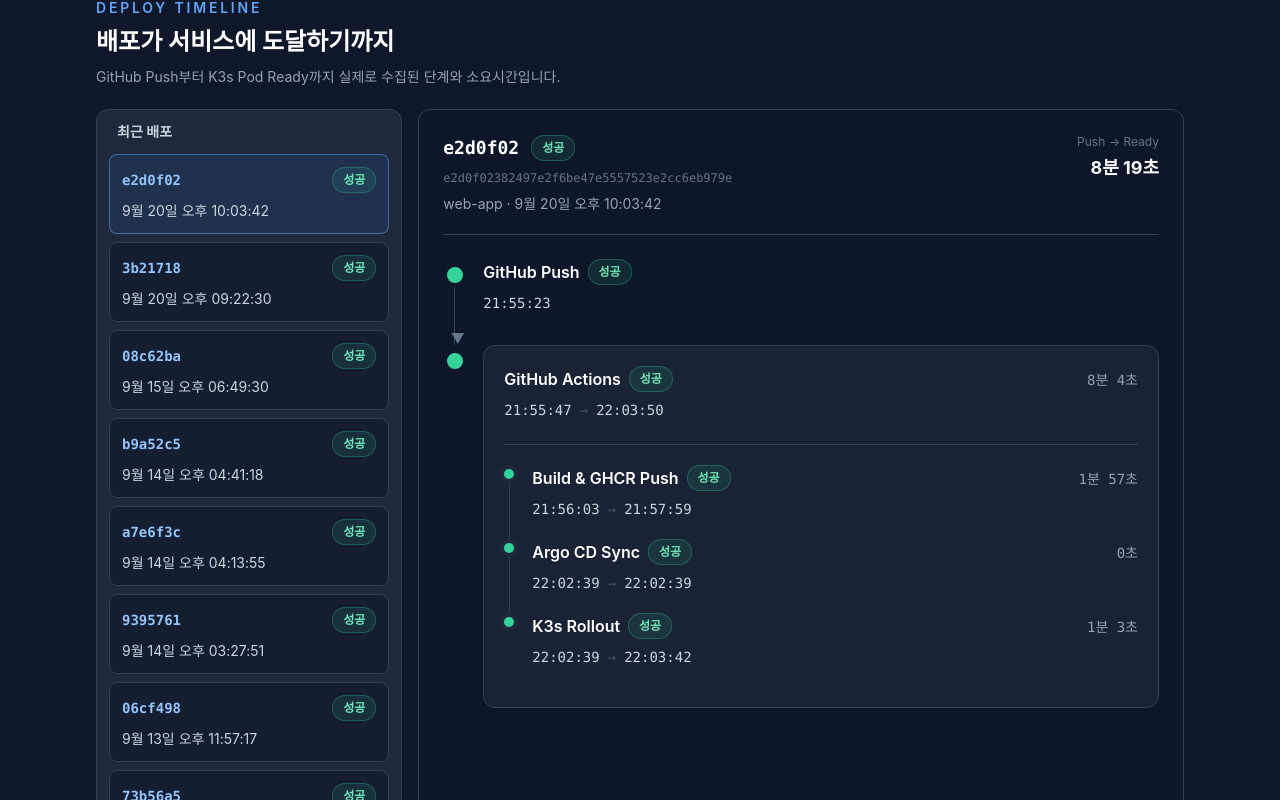
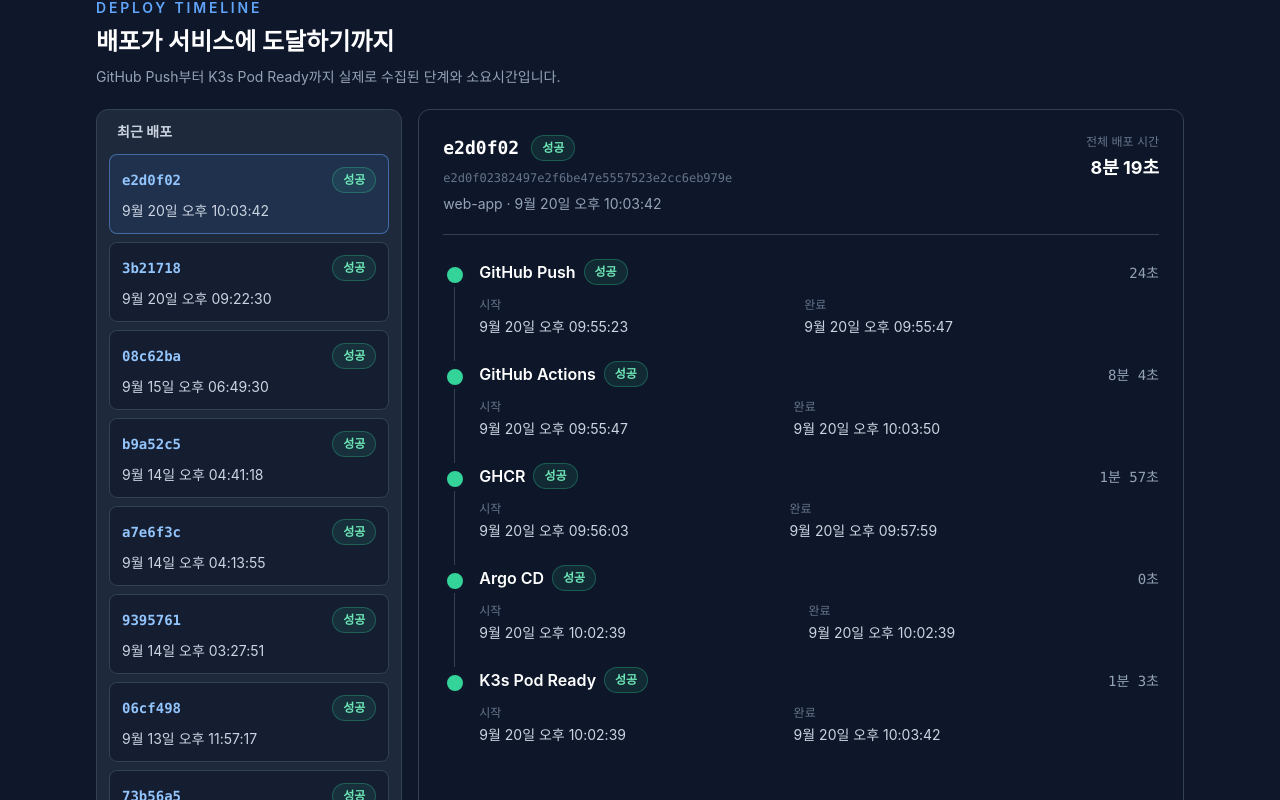
Before and after one commit to dongmin3891/ddongmy-os, a Next.js app: page /lab in a window 1280 px wide. Shown: the part 760-1560 px from the top of the page. Built offline with nearby package versions, Linux system fonts and the light colour scheme; no server answers; a web font is replaced by a local one.

Commit message:
fix: restore deploy timeline layout

```diff
--- a/features/homelab/components/DeployTimelineSection.tsx
+++ b/features/homelab/components/DeployTimelineSection.tsx
@@ -13,10 +13,12 @@
   deployments: DeploymentEvent[]
 }
 
-const actionStageDefinitions = [
-  { key: 'ghcr', label: 'Build & GHCR Push' },
-  { key: 'argoCd', label: 'Argo CD Sync' },
-  { key: 'k3sPodReady', label: 'K3s Rollout' },
+const stageDefinitions = [
+  { key: 'githubPush', label: 'GitHub Push' },
+  { key: 'githubActions', label: 'GitHub Actions' },
+  { key: 'ghcr', label: 'GHCR' },
+  { key: 'argoCd', label: 'Argo CD' },
+  { key: 'k3sPodReady', label: 'K3s Pod Ready' },
 ] as const
 
 const statusLabels: Record<DeploymentStageStatus | DeploymentStatus, string> = {
@@ -35,14 +37,6 @@
   unavailable: 'border-slate-700 bg-slate-800 text-slate-400',
 }
 
-const statusDotClasses: Record<DeploymentStageStatus, string> = {
-  pending: 'bg-slate-600',
-  running: 'bg-sky-400',
-  success: 'bg-emerald-400',
-  failed: 'bg-rose-400',
-  unavailable: 'bg-slate-600',
-}
-
 const dateFormatter = new Intl.DateTimeFormat('ko-KR', {
   month: 'short',
   day: 'numeric',
@@ -52,20 +46,8 @@
   timeZone: 'Asia/Seoul',
 })
 
-const timeFormatter = new Intl.DateTimeFormat('ko-KR', {
-  hour: '2-digit',
-  minute: '2-digit',
-  second: '2-digit',
-  hourCycle: 'h23',
-  timeZone: 'Asia/Seoul',
-})
-
 function formatDate(value: string | null) {
   return value ? dateFormatter.format(new Date(value)) : '수집 전'
-}
-
-function formatTime(value: string | null) {
-  return value ? timeFormatter.format(new Date(value)) : '수집 전'
 }
 
 function getTotalDuration(deployment: DeploymentEvent) {
@@ -83,7 +65,7 @@
   )
 }
 
-function ActionStageItem({
+function StageTimelineItem({
   label,
   stage,
   isLast,
@@ -95,100 +77,42 @@
   const duration = formatDeploymentDuration(stage.startedAt, stage.completedAt)
 
   return (
-    <li className="relative grid gap-2 pb-5 pl-7 sm:grid-cols-[minmax(0,1fr)_auto] sm:items-start">
+    <li className="relative grid gap-3 pb-6 pl-9 sm:grid-cols-[minmax(0,1fr)_auto] sm:items-start">
       {!isLast && (
-        <span
-          className="absolute bottom-0 left-[0.3rem] top-4 border-l border-slate-700"
-          aria-hidden="true"
-        />
+        <span className="absolute bottom-0 left-[0.69rem] top-5 border-l border-slate-700" aria-hidden="true" />
       )}
       <span
-        className={`absolute left-0 top-1 size-2.5 rounded-full ring-4 ring-slate-800 ${statusDotClasses[stage.status]}`}
+        className={`absolute left-0 top-1 size-6 rounded-full border-4 border-slate-900 ${
+          stage.status === 'success'
+            ? 'bg-emerald-400'
+            : stage.status === 'failed'
+              ? 'bg-rose-400'
+              : stage.status === 'running'
+                ? 'bg-sky-400'
+                : 'bg-slate-600'
+        }`}
         aria-hidden="true"
       />
       <div className="min-w-0">
         <div className="flex flex-wrap items-center gap-2">
-          <p className="font-semibold text-white">{label}</p>
+          <h3 className="font-semibold text-white">{label}</h3>
           <StatusBadge status={stage.status} />
         </div>
-        <p className="mt-2 font-mono text-sm text-slate-300">
-          {formatTime(stage.startedAt)}
-          <span className="px-2 text-slate-600" aria-hidden="true">→</span>
-          {formatTime(stage.completedAt)}
-        </p>
+        <dl className="mt-3 grid gap-3 text-sm sm:grid-cols-2">
+          <div>
+            <dt className="text-xs text-slate-500">시작</dt>
+            <dd className="mt-1 text-slate-300">{formatDate(stage.startedAt)}</dd>
+          </div>
+          <div>
+            <dt className="text-xs text-slate-500">완료</dt>
+            <dd className="mt-1 text-slate-300">{formatDate(stage.completedAt)}</dd>
+          </div>
+        </dl>
       </div>
       <p className="font-mono text-sm text-slate-400 sm:pt-1">
         {duration ?? (stage.status === 'running' ? '측정 중' : '—')}
       </p>
     </li>
-  )
-}
-
-function DeploymentPipeline({ deployment }: { deployment: DeploymentEvent }) {
-  const push = deployment.stages.githubPush
-  const actions = deployment.stages.githubActions
-  const actionsDuration = formatDeploymentDuration(actions.startedAt, actions.completedAt)
-
-  return (
-    <ol className="mt-6" aria-label="배포 단계">
-      <li className="relative pb-8 pl-10">
-        <span
-          className="absolute bottom-0 left-[0.7rem] top-6 border-l border-slate-700"
-          aria-hidden="true"
-        />
-        <span
-          className={`absolute left-0 top-1 size-6 rounded-full border-4 border-slate-900 ${statusDotClasses[push.status]}`}
-          aria-hidden="true"
-        />
-        <div className="flex flex-wrap items-center gap-2">
-          <p className="font-semibold text-white">GitHub Push</p>
-          <StatusBadge status={push.status} />
-        </div>
-        <p className="mt-2 font-mono text-sm text-slate-300">{formatTime(push.startedAt)}</p>
-        <span
-          className="absolute -bottom-1 left-[0.46rem] text-sm text-slate-500"
-          aria-hidden="true"
-        >
-          ▼
-        </span>
-      </li>
-
-      <li className="relative pl-10">
-        <span
-          className={`absolute left-0 top-1 size-6 rounded-full border-4 border-slate-900 ${statusDotClasses[actions.status]}`}
-          aria-hidden="true"
-        />
-        <div className="rounded-xl border border-slate-700 bg-slate-800/70 p-4 sm:p-5">
-          <div className="grid gap-3 sm:grid-cols-[minmax(0,1fr)_auto] sm:items-start">
-            <div className="min-w-0">
-              <div className="flex flex-wrap items-center gap-2">
-                <p className="font-semibold text-white">GitHub Actions</p>
-                <StatusBadge status={actions.status} />
-              </div>
-              <p className="mt-2 font-mono text-sm text-slate-300">
-                {formatTime(actions.startedAt)}
-                <span className="px-2 text-slate-600" aria-hidden="true">→</span>
-                {formatTime(actions.completedAt)}
-              </p>
-            </div>
-            <p className="font-mono text-sm text-slate-400 sm:pt-1">
-              {actionsDuration ?? (actions.status === 'running' ? '측정 중' : '—')}
-            </p>
-          </div>
-
-          <ol className="mt-6 border-t border-slate-700 pt-5" aria-label="GitHub Actions 작업">
-            {actionStageDefinitions.map((definition, index) => (
-              <ActionStageItem
-                key={definition.key}
-                label={definition.label}
-                stage={deployment.stages[definition.key]}
-                isLast={index === actionStageDefinitions.length - 1}
-              />
-            ))}
-          </ol>
-        </div>
-      </li>
-    </ol>
   )
 }
 
@@ -280,12 +204,21 @@
               </p>
             </div>
             <div className="shrink-0 sm:text-right">
-              <p className="text-xs text-slate-500">Push → Ready</p>
+              <p className="text-xs text-slate-500">전체 배포 시간</p>
               <p className="mt-1 text-lg font-bold text-white">{totalDuration ?? '수집 전'}</p>
             </div>
           </div>
 
-          <DeploymentPipeline deployment={selectedDeployment} />
+          <ol className="mt-6">
+            {stageDefinitions.map((definition, index) => (
+              <StageTimelineItem
+                key={definition.key}
+                label={definition.label}
+                stage={selectedDeployment.stages[definition.key]}
+                isLast={index === stageDefinitions.length - 1}
+              />
+            ))}
+          </ol>
         </article>
       </div>
     </section>
--- a/features/homelab/components/ServerHistorySection.tsx
+++ b/features/homelab/components/ServerHistorySection.tsx
@@ -165,7 +165,7 @@
           <div className="relative w-full">
             <svg
               viewBox={`0 0 ${width} ${height}`}
-              className="h-52 w-full"
+              className="h-auto w-full"
               role="img"
               aria-label={`${definition.label} 변화 그래프. 평균 ${average?.toFixed(1)}${definition.unit}`}
             >
@@ -213,8 +213,12 @@
                 <button
                   key={`${definition.key}-${deployment.serviceName}-${deployment.commitSha}`}
                   type="button"
-                  className="group absolute top-[18px] h-[152px] w-6 -translate-x-1/2 focus-visible:outline-none"
-                  style={{ left: `${left}%` }}
+                  className="group absolute w-6 -translate-x-1/2 focus-visible:outline-none"
+                  style={{
+                    left: `${left}%`,
+                    top: `${(plot.top / height) * 100}%`,
+                    height: `${((plot.bottom - plot.top) / height) * 100}%`,
+                  }}
                   onClick={() => onDeploymentSelect(deployment)}
                   aria-label={`${deployment.serviceName} 배포 ${deployment.commitSha.slice(0, 7)} 상세 보기`}
                 >
@@ -308,7 +312,7 @@
         </div>
       </div>
 
-      <div className="grid gap-4 xl:grid-cols-2">
+      <div className="grid gap-4 lg:grid-cols-2">
         {metricCharts.map((definition) => (
           <MetricChart
             key={definition.key}
```
